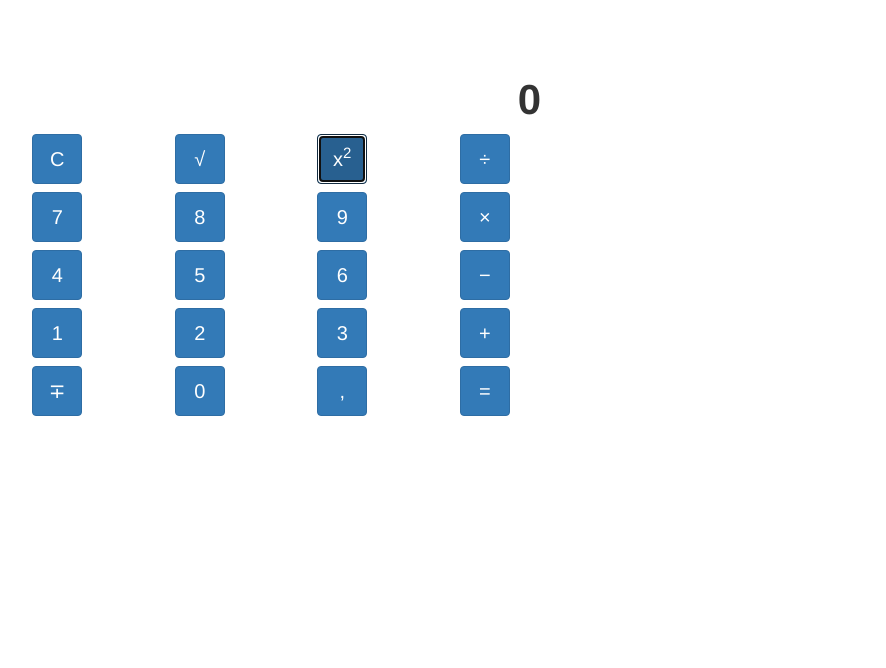
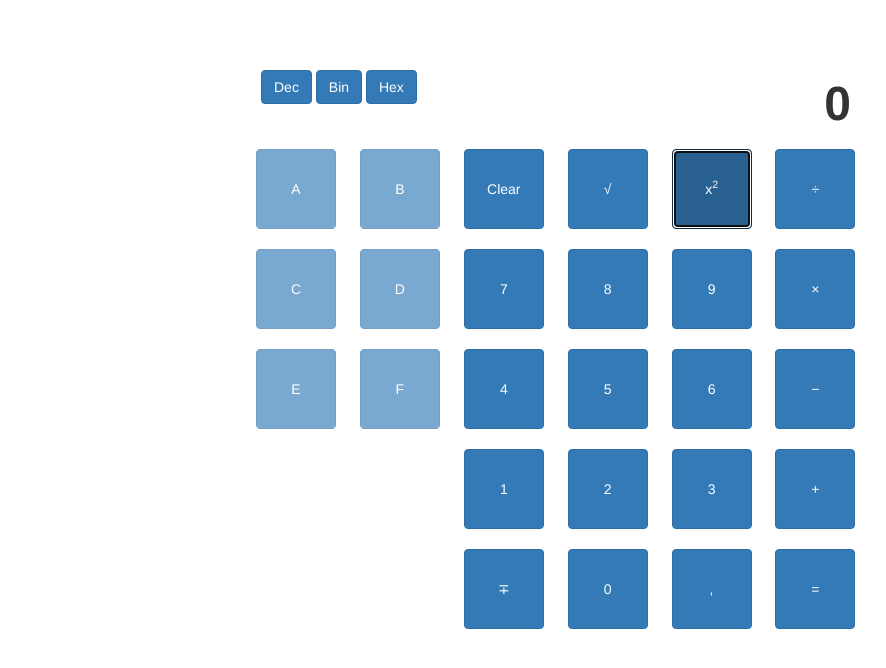
Before and after one commit to asia-st/calc, a plain HTML site: page index.html in a window 1280 px wide. Both pictures are taken after a click on the button "x2". Shown: the whole page, without its empty margins (84-970 px from the left). Drawn offline with Linux system fonts and the light colour scheme.

Commit message:
Added numeric systems

```diff
--- a/css/app.css
+++ b/css/app.css
@@ -1,14 +1,24 @@
-.btn-sq {
-  width: 50px !important;
-  height: 50px !important;
-  font-size: 20px;
-  margin : 4px;
+.container{
+  display:block;
+  width:620px;
 }
 .result-container{
     text-align:right;
 }
-
 .result-container .result{
-    font-size:42px;
+    font-size:48px;
     font-weight:bold;
 }
+.container .operations {
+  width: 80px;
+  height: 80px;
+  margin: 10px;
+  display : inline-block;
+}
+.container .empty-field {
+  width: 80px;
+  height: 80px;
+  margin: 10px;
+  display: inline-block;
+  vertical-align: middle;
+}
--- a/index.html
+++ b/index.html
@@ -35,84 +35,62 @@
 <body>
     <!-- Page Content -->
         <div class="container">
-
+            <div class="row">
                 <div class="col-lg-6">
-        <div class="row">
-            <div class="col-lg-12 result-container">
+                        <button class="btn btn-primary" strategy = "dec">Dec</button>
+                          <button class="btn btn-primary" strategy = "bin">Bin</button>
+                            <button class="btn btn-primary" strategy = "hex" >Hex</button>
+                </div>
+                <div class="col-lg-6 result-container">
                       <span id="result" class="result">0</span>
                 </div>
             </div>
             <div class="row">
-            <div class="col-lg-3 text-center">
-                <button class="btn btn-primary btn-sq" strategy = "clear" >C</button>
-            </div>
-            <div class="col-lg-3 text-center">
-                <button class="btn btn-primary btn-sq" strategy = "sqrt">&#8730;</button>
-            </div>
-            <div class="col-lg-3 text-center">
-                <button class="btn btn-primary btn-sq" strategy = "pow">x<sup>2</sup></button>
-            </div>
-            <div class="col-lg-3 text-center">
-                <button class="btn btn-primary btn-sq" strategy = "div">&#247;</button>
-            </div>
+                  <button class="btn btn-primary operations" strategy = "numeric" >A</button>
+                  <button class="btn btn-primary operations" strategy = "numeric" >B</button>
+                  <button class="btn btn-primary operations" strategy = "clear" >Clear</button>
+                  <button class="btn btn-primary operations" strategy = "sqrt">&#8730;</button>
+                  <button class="btn btn-primary operations" strategy = "pow">x<sup>2</sup></button>
+                  <button class="btn btn-primary operations" strategy = "div">&#247;</button>
+
             </div>
             <div class="row">
-            <div class="col-lg-3 text-center">
-                <button class="btn btn-primary btn-sq" strategy = "numeric" >7</button>
-            </div>
-            <div class="col-lg-3 text-center">
-                <button class="btn btn-primary btn-sq" strategy = "numeric">8</button>
-            </div>
-            <div class="col-lg-3 text-center">
-                <button class="btn btn-primary btn-sq" strategy = "numeric">9</button>
-            </div>
-            <div class="col-lg-3 text-center">
-                <button class="btn btn-primary btn-sq" strategy = "multiply">&#215;</button>
-            </div>
+
+                <button class="btn btn-primary operations" strategy = "numeric" >C</button>
+                <button class="btn btn-primary operations" strategy = "numeric" >D</button>
+                <button class="btn btn-primary operations" strategy = "numeric" >7</button>
+                <button class="btn btn-primary operations" strategy = "numeric">8</button>
+                <button class="btn btn-primary operations" strategy = "numeric">9</button>
+                <button class="btn btn-primary operations" strategy = "multiply">&#215;</button>
+
             </div>
             <div class="row">
-            <div class="col-lg-3 text-center">
-                <button class="btn btn-primary btn-sq" strategy = "numeric">4</button>
-            </div>
-            <div class="col-lg-3 text-center">
-                <button class="btn btn-primary btn-sq" strategy = "numeric">5</button>
-            </div>
-            <div class="col-lg-3 text-center">
-                <button class="btn btn-primary btn-sq" strategy = "numeric">6</button>
-            </div>
-            <div class="col-lg-3 text-center">
-                <button class="btn btn-primary btn-sq" strategy = "subtract">&#8722;</button>
-            </div>
+                <button class="btn btn-primary operations" strategy = "numeric" >E</button>
+                <button class="btn btn-primary operations" strategy = "numeric" >F</button>
+                <button class="btn btn-primary operations" strategy = "numeric">4</button>
+                <button class="btn btn-primary operations" strategy = "numeric">5</button>
+                <button class="btn btn-primary operations" strategy = "numeric">6</button>
+                <button class="btn btn-primary operations" strategy = "subtract">&#8722;</button>
+
             </div>
             <div class="row">
-            <div class="col-lg-3 text-center">
-                <button class="btn btn-primary btn-sq" strategy = "numeric" >1</button>
-            </div>
-            <div class="col-lg-3 text-center">
-                <button class="btn btn-primary btn-sq" strategy = "numeric">2</button>
-            </div>
-            <div class="col-lg-3 text-center">
-                <button class="btn btn-primary btn-sq" strategy = "numeric">3</button>
-            </div>
-            <div class="col-lg-3 text-center">
-                <button class="btn btn-primary btn-sq" strategy = "add">&#43;</button>
-            </div>
+                <div class="empty-field" ></div>
+                <div class="empty-field" ></div>
+                <button class="btn btn-primary operations" strategy = "numeric" >1</button>
+                <button class="btn btn-primary operations" strategy = "numeric">2</button>
+                <button class="btn btn-primary operations" strategy = "numeric">3</button>
+                <button class="btn btn-primary operations" strategy = "add">&#43;</button>
+
             </div>
             <div class="row">
-            <div class="col-lg-3 text-center">
-                <button class="btn btn-primary btn-sq" strategy = "change_sign">&#8723;</button>
-            </div>
-            <div class="col-lg-3 text-center">
-                <button class="btn btn-primary btn-sq" strategy = "numeric">0</button>
-            </div>
-            <div class="col-lg-3 text-center">
-                <button class="btn btn-primary btn-sq" strategy = "comma">&#44;</button>
-            </div>
-            <div class="col-lg-3 text-center">
-                <button class="btn btn-primary btn-sq" strategy = "equal">&#61;</button>
-            </div>
-        </div>
-        <!-- /.row -->
+
+                <div class="empty-field" ></div>
+                <div class="empty-field" ></div>
+                <button class="btn btn-primary operations" strategy = "change_sign">&#8723;</button>
+                <button class="btn btn-primary operations" strategy = "numeric">0</button>
+                <button class="btn btn-primary operations" strategy = "comma">&#44;</button>
+                <button class="btn btn-primary operations" strategy = "equal">&#61;</button>
+
             </div>
     </div>
     <!-- /.container -->
--- a/js/calc.js
+++ b/js/calc.js
@@ -1,54 +1,138 @@
 (function() {
 
-  var operationBuffor;
-  var currentOperation;
-  var reset_flag = 1;
+  var Calculator = {
+
+      operationBuffor : 0,
+      actual_result : 0,
+      currentOperation : 0,
+      reset_flag : 1,
+      binary_system : null,
+
+      set_result : function(result){
+          var value  = Calculator.binary_system.toOwnSystem(result);
+          $('#result').text(value);
+      },
+
+      get_result : function (){
+          return Calculator.binary_system.toDec($('#result').text());
+      }
+  }
+
+
+
+  function NumeralSystem() {}
+  function DecSystem() {}
+  DecSystem.prototype = new NumeralSystem();
+  DecSystem.prototype.execute = function() {
+    $("button[strategy=numeric]").attr("disabled",false);
+    $("button[strategy=numeric]").each(function(){
+        if ($(this).text() >='A' && $(this).text() <='F'){
+            $(this).attr("disabled", true);
+        }
+    });
+
+    $('#result').text(Calculator.binary_system.toDec($('#result').text()).toString(10));
+
+
+    Calculator.binary_system = this;
+  }
+  DecSystem.prototype.toDec = function(value){
+      return parseInt(value);
+  }
+  DecSystem.prototype.toOwnSystem = function(value){
+    return value.toString(10);
+  }
+
+
+  function BinSystem() {}
+  BinSystem.prototype = new NumeralSystem();
+
+  BinSystem.prototype.execute = function() {
+    $("button[strategy=numeric]").attr("disabled",false);
+    $("button[strategy=numeric]").each(function(){
+        if ($(this).text() >='A' && $(this).text() <='F'){
+            $(this).attr("disabled", true);
+        }
+        if ($(this).text() >='2' && $(this).text() <='9'){
+            $(this).attr("disabled", true);
+        }
+    });
+
+    $('#result').text(Calculator.binary_system.toDec($('#result').text()).toString(2));
+
+    Calculator.binary_system = this;
+  }
+  BinSystem.prototype.toDec = function(value){
+      return parseInt(value, 2);
+  }
+  BinSystem.prototype.toOwnSystem = function(value){
+    return value.toString(2);
+  }
+
+  function HexSystem() {}
+  HexSystem.prototype = new NumeralSystem();
+  HexSystem.prototype.execute = function() {
+    $("button[strategy=numeric]").attr("disabled",false);
+
+    $('#result').text(Calculator.binary_system.toDec($('#result').text()).toString(16));
+    Calculator.binary_system = this;
+  }
+  HexSystem.prototype.toDec = function(value){
+      return parseInt(value, 16);
+  }
+  HexSystem.prototype.toOwnSystem = function(value){
+      return value.toString(16);
+  }
+
+
+
+
 
   function Operation() {
       this.value;
   }
   Operation.prototype.execute = function() {
-      operationBuffor = $('#result').text();
-      reset_flag = 1;
-      currentOperation = this;
+      Calculator.operationBuffor = Calculator.get_result();
+      Calculator.reset_flag = 1;
+      Calculator.currentOperation = this;
   }
 
   function AddOperation() {}
   AddOperation.prototype = new Operation();
   AddOperation.prototype.result = function() {
-      operation_result = parseFloat(operationBuffor) + parseFloat($('#result').text());
-      $('#result').text(operation_result);
+      console.log(Calculator.operationBuffor);
+      console.log(Calculator.get_result());
+
+      var operation_result = parseFloat(Calculator.operationBuffor) + Calculator.get_result();
+      Calculator.set_result(operation_result);
   }
   function SubtractOperation() {}
   SubtractOperation.prototype = new Operation();
   SubtractOperation.prototype.result = function() {
-      operation_result = parseFloat(operationBuffor) - parseFloat($('#result').text());
-      $('#result').text(operation_result);
+      var operation_result =  parseFloat(Calculator.operationBuffor) - Calculator.get_result();
+      Calculator.set_result(operation_result);
   }
   function MultiplyOperation() {}
   MultiplyOperation.prototype = new Operation();
   MultiplyOperation.prototype.result = function() {
-      operation_result = parseFloat(operationBuffor) * parseFloat($('#result').text());
-      $('#result').text(operation_result);
+      var operation_result =  parseFloat(Calculator.operationBuffor) * Calculator.get_result();
+      Calculator.set_result(operation_result);
   }
   function DivOperation() {}
   DivOperation.prototype = new Operation();
   DivOperation.prototype.result = function() {
-      operation_result = parseFloat(operationBuffor) / parseFloat($('#result').text());
-      $('#result').text(operation_result);
+      var operation_result =  parseFloat(Calculator.operationBuffor) / Calculator.get_result();
+      Calculator.set_result(operation_result);
   }
-  function AddOperation() {}
-  AddOperation.prototype = new Operation();
-  AddOperation.prototype.result = function() {
-      operation_result = parseFloat(operationBuffor) + parseFloat($('#result').text());
-      $('#result').text(operation_result);
-  }
+
+
+
   function NumericOperation() {}
   NumericOperation.prototype = new Operation();
   NumericOperation.prototype.execute = function() {
-    if (reset_flag){
+    if (Calculator.reset_flag){
         $('#result').text("");
-        reset_flag = 0;
+        Calculator.reset_flag = 0;
     }
     $('#result').text($('#result').text() + "" + this.value);
   }
@@ -63,27 +147,27 @@
   PowOperation.prototype = new Operation();
   PowOperation.prototype.execute = function() {
       operationBuffor = 0;
-      operation_result = parseFloat($('#result').text()) * parseFloat($('#result').text());
-      $('#result').text(operation_result);
+      operation_result =  Calculator.get_result() *  Calculator.get_result();
+      Calculator.set_result(operation_result);
   }
 
   function SqrtOperation() {}
   SqrtOperation.prototype = new Operation();
   SqrtOperation.prototype.execute = function() {
       operationBuffor = 0;
-      operation_result = Math.sqrt(parseFloat($('#result').text()));
-      $('#result').text(operation_result);
+      operation_result = Math.sqrt(Calculator.get_result());
+      Calculator.set_result(operation_result);
   }
 
   function EqualOperation() {}
   EqualOperation.prototype = new Operation();
   EqualOperation.prototype.execute = function() {
-      currentOperation.result();
+      Calculator.currentOperation.result();
   }
   function ClearOperation() {}
   ClearOperation.prototype = new Operation();
   ClearOperation.prototype.execute = function() {
-      tmpBuffor = 0;
+      Calculator.operationBuffor = 0;
       $('#result').text("0");
       reset_flag = 1;
   }
@@ -91,7 +175,8 @@
   function ChangeSignOperation() {}
   ChangeSignOperation.prototype = new Operation();
   ChangeSignOperation.prototype.execute = function() {
-      $('#result').text( parseFloat($('#result').text()) *(-1));
+      operation_result =  Calculator.get_result() *  (-1);
+      Calculator.set_result(operation_result);
   }
 
   var operations = {
@@ -106,8 +191,14 @@
       change_sign: new ChangeSignOperation(),
       equal: new EqualOperation(),
       comma : new CommaOperation(),
+      dec : new DecSystem(),
+      bin : new BinSystem(),
+      hex : new HexSystem(),
   };
-  var result = $('#result');
+
+  Calculator.binary_system = new DecSystem();
+  Calculator.binary_system.execute();
+
   $(".btn").click(function() {
       var option = $(this).attr("strategy");
       var currentOption = operations[option];
```
Lines whose indentation alone changed are shown as unchanged.
